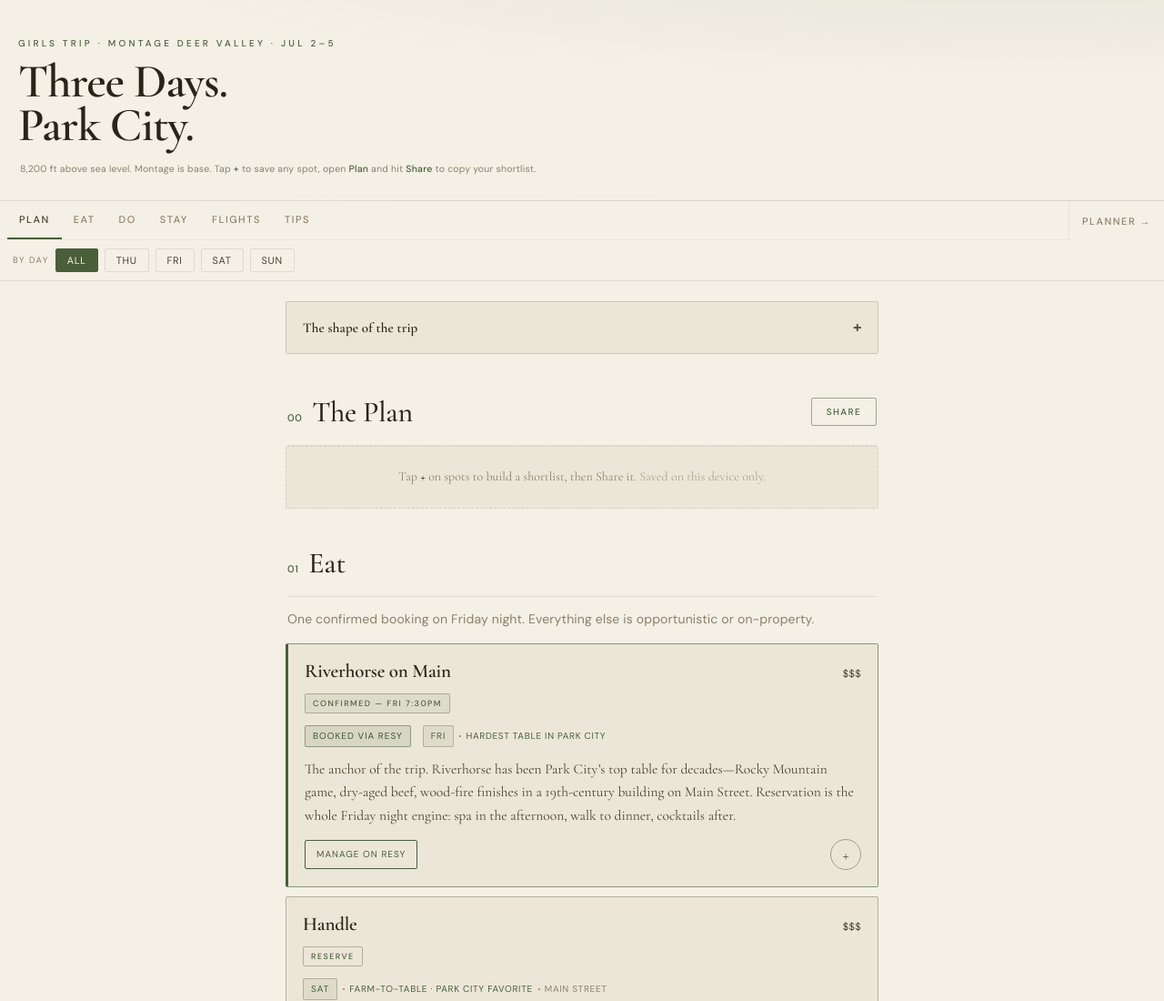
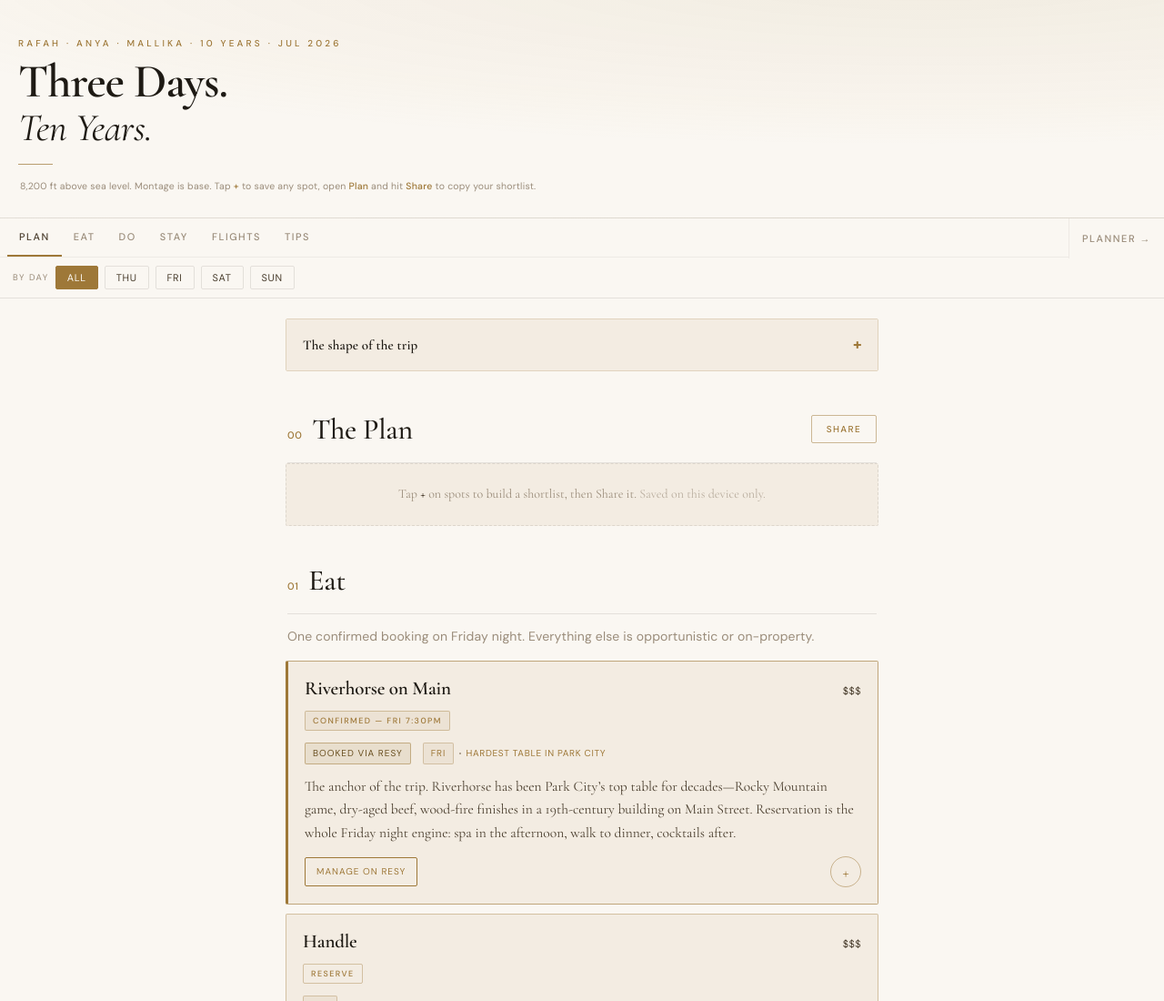
Before and after one commit to rafahali/park-city-trip, a plain HTML site: page index.html in a window 1280 px wide. Shown: the top 1100 px of the page at 91% size. Drawn offline with nearby package versions, Linux system fonts and the light colour scheme.

Commit message:
redesign: champagne gold palette, 10-year anniversary header

```diff
--- a/index.html
+++ b/index.html
@@ -3,17 +3,17 @@
 <head>
 <meta charset="UTF-8">
 <meta name="viewport" content="width=device-width, initial-scale=1.0">
-<meta name="theme-color" content="#f4f0e6">
+<meta name="theme-color" content="#faf7f2">
 <title>Three Days. Park City.</title>
 <link rel="preconnect" href="https://fonts.googleapis.com">
 <link rel="preconnect" href="https://fonts.gstatic.com" crossorigin>
 <link href="https://fonts.googleapis.com/css2?family=Cormorant+Garamond:ital,wght@0,400;0,500;0,600;1,400&family=DM+Sans:opsz,wght@9..40,300;9..40,400;9..40,500&display=swap" rel="stylesheet">
 <style>
   :root{
-    --bg:#f4f0e6; --card:#ece6d8; --card2:#e3dbc8;
+    --bg:#faf7f2; --card:#f3ece2; --card2:#e9e0d2;
     --line:rgba(45,38,28,.11); --line2:rgba(45,38,28,.06);
-    --txt:#2a2418; --soft:#4a4030; --mut:#8c7f6a;
-    --brass:#4a5e3a; --brassdim:#374a2b; --oxblood:#7a4a3a;
+    --txt:#1e1a14; --soft:#4a3e2e; --mut:#9a8c7a;
+    --brass:#9e7838; --brassdim:#7d5e2a; --oxblood:#9e6045;
     --serif:'Cormorant Garamond',Georgia,serif;
     --read:'Cormorant Garamond',Georgia,serif;
     --mono:'DM Sans',ui-sans-serif,system-ui,sans-serif;
@@ -24,20 +24,22 @@
   a{color:inherit;text-decoration:none}
 
   header{padding:40px 20px 26px;border-bottom:1px solid var(--line);background:
-    radial-gradient(130% 100% at 88% -20%, rgba(74,94,58,.08), transparent 60%), var(--bg)}
+    radial-gradient(140% 110% at 80% -10%, rgba(158,120,56,.09), rgba(200,160,80,.04) 50%, transparent 70%), var(--bg)}
   .kicker{font-family:var(--mono);font-size:10px;letter-spacing:.32em;text-transform:uppercase;color:var(--brass);font-weight:500}
-  h1{font-family:var(--serif);margin:10px 0 16px;font-size:52px;line-height:.92;letter-spacing:-.02em;font-weight:600}
+  h1{font-family:var(--serif);margin:10px 0 0;font-size:52px;line-height:.92;letter-spacing:-.02em;font-weight:600}
+  .h1-sub{font-style:italic;font-weight:400;font-size:.82em;letter-spacing:-.01em}
+  h1::after{content:"";display:block;width:38px;height:1px;background:var(--brass);margin:18px 0 16px;opacity:.7}
   .orient{font-family:var(--mono);font-size:10.5px;line-height:1.6;letter-spacing:.02em;color:var(--mut);margin:13px 2px 0;font-weight:400}
   .orient b{color:var(--brass);font-weight:500}
 
-  .bars{position:sticky;top:0;z-index:30;background:rgba(244,240,230,.99);border-bottom:1px solid var(--line)}
+  .bars{position:sticky;top:0;z-index:30;background:rgba(250,247,242,.99);border-bottom:1px solid var(--line)}
   nav{display:flex;gap:0;padding:0 8px;overflow-x:auto;-webkit-overflow-scrolling:touch;scrollbar-width:none}
   nav::-webkit-scrollbar{display:none}
   nav button{flex:0 0 auto;border:0;border-bottom:2px solid transparent;background:transparent;color:var(--mut);
     font-family:var(--mono);font-size:11px;font-weight:500;letter-spacing:.14em;padding:13px 13px;text-transform:uppercase;cursor:pointer}
   nav button.on{color:var(--brass);border-bottom-color:var(--brass)}
   nav button.plan{color:var(--soft)}
-  .planner-link{position:absolute;right:0;top:0;height:44px;border:0;border-left:1px solid var(--line2);background:rgba(244,240,230,.99);color:var(--mut);
+  .planner-link{position:absolute;right:0;top:0;height:44px;border:0;border-left:1px solid var(--line2);background:rgba(250,247,242,.99);color:var(--mut);
     font-family:var(--mono);font-size:11px;font-weight:500;letter-spacing:.14em;padding:0 14px;text-transform:uppercase;
     cursor:pointer;text-decoration:none;display:flex;align-items:center;white-space:nowrap}
   .planner-link:hover{color:var(--brass)}
@@ -57,8 +59,8 @@
   body.filtering .filter-note{display:block}
 
   .card{background:var(--card);border:1px solid var(--line);border-radius:2px;padding:18px;margin:0 0 10px}
-  .card.star{border-color:rgba(74,94,58,.38)}
-  .card.booked{border-color:rgba(74,94,58,.6);border-left:3px solid var(--brass)}
+  .card.star{border-color:rgba(158,120,56,.38)}
+  .card.booked{border-color:rgba(158,120,56,.6);border-left:3px solid var(--brass)}
   .card.hide{display:none}
   .more{display:none}
   section.open .more{display:block}
@@ -69,26 +71,26 @@
   .card h3{font-family:var(--serif);margin:0;font-size:21px;font-weight:600;letter-spacing:-.01em;line-height:1.18}
   .price{font-family:var(--mono);color:var(--soft);font-size:11px;letter-spacing:.03em;white-space:nowrap;flex:0 0 auto;font-weight:400}
   .dm{display:inline-block;font-family:var(--mono);font-size:9px;font-weight:500;letter-spacing:.16em;color:var(--brass);
-    border:1px solid rgba(74,94,58,.38);padding:3px 8px;border-radius:2px;margin:11px 0 0;text-transform:uppercase}
-  .dm.confirmed{background:rgba(74,94,58,.08)}
+    border:1px solid rgba(158,120,56,.38);padding:3px 8px;border-radius:2px;margin:11px 0 0;text-transform:uppercase}
+  .dm.confirmed{background:rgba(158,120,56,.08)}
   .tags{display:flex;flex-wrap:wrap;align-items:center;gap:5px 13px;margin:12px 0 0}
   .tag{font-family:var(--mono);font-size:10px;letter-spacing:.07em;text-transform:uppercase;color:var(--mut);position:relative;font-weight:400}
   .tag:not(:first-child):not(.lock):not(.day)::before{content:"";position:absolute;left:-7px;top:50%;width:2px;height:2px;border-radius:50%;background:var(--mut);transform:translateY(-50%)}
   .tag.vibe{color:var(--brass)}
   .tag.lock{font-size:11px;letter-spacing:.05em;color:#5c3a1e;background:rgba(122,74,58,.1);border:1px solid rgba(122,74,58,.38);padding:3px 8px;border-radius:2px;text-transform:uppercase}
-  .tag.day{font-size:10px;letter-spacing:.1em;color:var(--brass);background:rgba(74,94,58,.08);border:1px solid rgba(74,94,58,.32);padding:3px 8px;border-radius:2px}
-  .tag.booked-tag{font-size:10px;letter-spacing:.1em;color:#3a5a2e;background:rgba(74,94,58,.12);border:1px solid rgba(74,94,58,.5);padding:3px 8px;border-radius:2px}
+  .tag.day{font-size:10px;letter-spacing:.1em;color:var(--brass);background:rgba(158,120,56,.08);border:1px solid rgba(158,120,56,.32);padding:3px 8px;border-radius:2px}
+  .tag.booked-tag{font-size:10px;letter-spacing:.1em;color:#6a5020;background:rgba(158,120,56,.12);border:1px solid rgba(158,120,56,.5);padding:3px 8px;border-radius:2px}
   .card p{margin:12px 0 13px;font-size:15.5px;line-height:1.65;color:var(--soft)}
   .links{display:flex;flex-wrap:wrap;gap:8px;align-items:center}
   .btn{font-family:var(--mono);font-size:10px;letter-spacing:.1em;text-transform:uppercase;padding:7px 12px;border-radius:2px;border:1px solid var(--line);color:var(--mut);background:transparent;font-weight:400}
   .btn.book{border-color:var(--brass);color:var(--brass)}
   .add{margin-left:auto;width:34px;height:34px;border-radius:50%;font-size:18px;line-height:1;font-weight:300;
-    border:1px solid rgba(74,94,58,.5);color:var(--brass);background:transparent;font-family:var(--read);cursor:pointer;
+    border:1px solid rgba(158,120,56,.5);color:var(--brass);background:transparent;font-family:var(--read);cursor:pointer;
     display:flex;align-items:center;justify-content:center;padding:0;flex:0 0 auto}
   .add.on{background:var(--brass);color:var(--bg)}
-  .sharebtn{margin-left:auto;background:transparent;border:1px solid rgba(74,94,58,.5);color:var(--brass);
+  .sharebtn{margin-left:auto;background:transparent;border:1px solid rgba(158,120,56,.5);color:var(--brass);
     font-family:var(--mono);font-size:10px;letter-spacing:.14em;text-transform:uppercase;padding:8px 16px;border-radius:2px;cursor:pointer;align-self:center;font-weight:500}
-  .show-all{display:block;width:100%;margin:4px 0 12px;background:transparent;border:1px solid rgba(74,94,58,.3);
+  .show-all{display:block;width:100%;margin:4px 0 12px;background:transparent;border:1px solid rgba(158,120,56,.3);
     color:var(--brass);font-family:var(--mono);font-size:10.5px;letter-spacing:.12em;text-transform:uppercase;padding:12px;border-radius:2px;cursor:pointer;font-weight:500}
   body.filtering .show-all{display:none}
 
@@ -109,7 +111,7 @@
   .fcard .fdetail{font-family:var(--mono);font-size:11px;color:var(--soft);line-height:1.7;font-weight:400}
   .fcard .fconf{font-family:var(--mono);font-size:10px;color:var(--mut);letter-spacing:.06em;margin-top:5px}
 
-  .plansmart{border:1px solid rgba(74,94,58,.28);border-radius:2px;margin:18px 0 6px;overflow:hidden}
+  .plansmart{border:1px solid rgba(158,120,56,.28);border-radius:2px;margin:18px 0 6px;overflow:hidden}
   .plansmart>summary{list-style:none;cursor:pointer;padding:15px 18px;font-family:var(--serif);font-size:19px;font-weight:600;letter-spacing:-.01em;display:flex;align-items:center;gap:8px;background:var(--card)}
   .plansmart>summary::-webkit-details-marker{display:none}
   .plansmart>summary::after{content:"+";margin-left:auto;color:var(--brass);font-family:var(--mono);font-size:16px;transition:.2s}
@@ -127,8 +129,8 @@
 <body>
 
 <header>
-  <div class="kicker">Girls Trip &middot; Montage Deer Valley &middot; Jul 2&ndash;5</div>
-  <h1>Three Days.<br>Park City.</h1>
+  <div class="kicker">Rafah &middot; Anya &middot; Mallika &middot; 10 Years &middot; Jul 2026</div>
+  <h1>Three Days.<br><span class="h1-sub">Ten Years.</span></h1>
   <p class="orient">8,200 ft above sea level. Montage is base. Tap <b>+</b> to save any spot, open <b>Plan</b> and hit <b>Share</b> to copy your shortlist.</p>
 </header>
 
```
